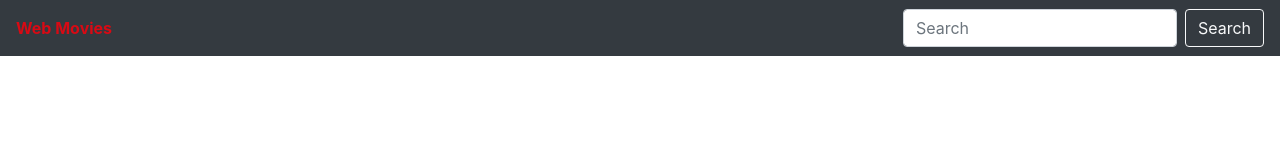
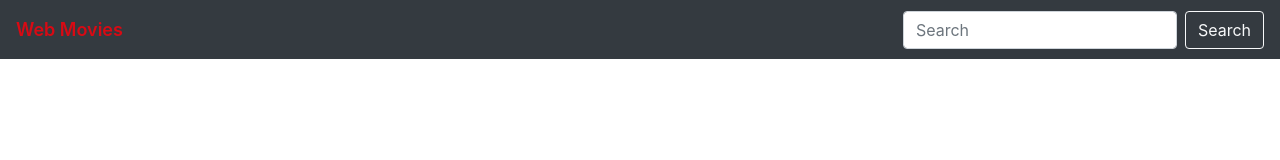
Before and after one commit to ligiaas/app-movie, a React (Create React App) app: page / in a window 1280 px wide. Shown: the top 160 px of the page. Built offline with nearby package versions, Linux system fonts and the light colour scheme.

Commit message:
Update App.css
ajuste de fonte wm_brand

```diff
--- a/src/App.css
+++ b/src/App.css
@@ -25,8 +25,8 @@
 
 .wm_brand {
   color: #d80a14 !important;
-  font-weight: bold;
-  font-size: 16px;
+  font-weight: 600;
+  font-size: 18px;
 }
 
 @keyframes App-logo-spin {
```
